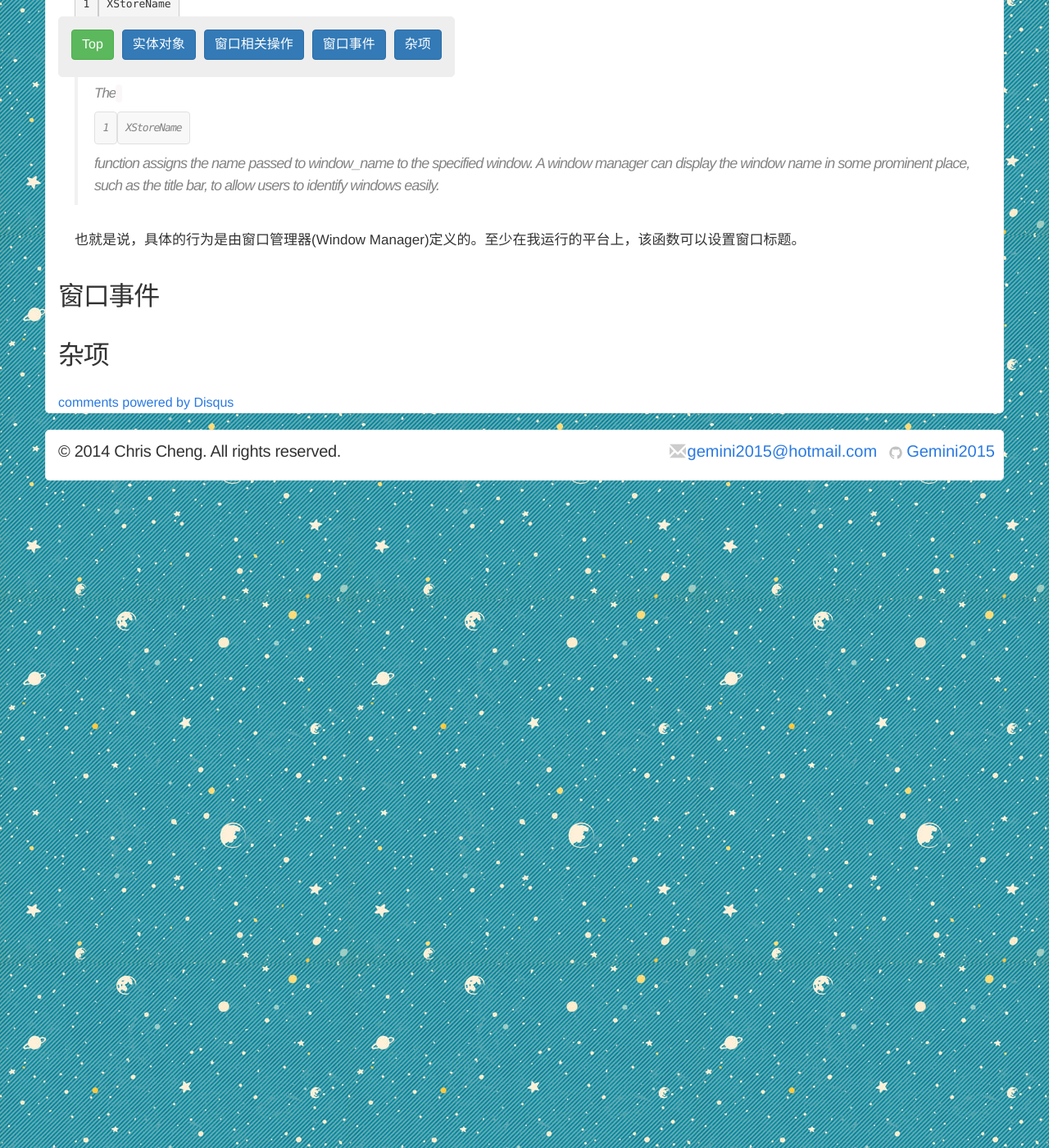
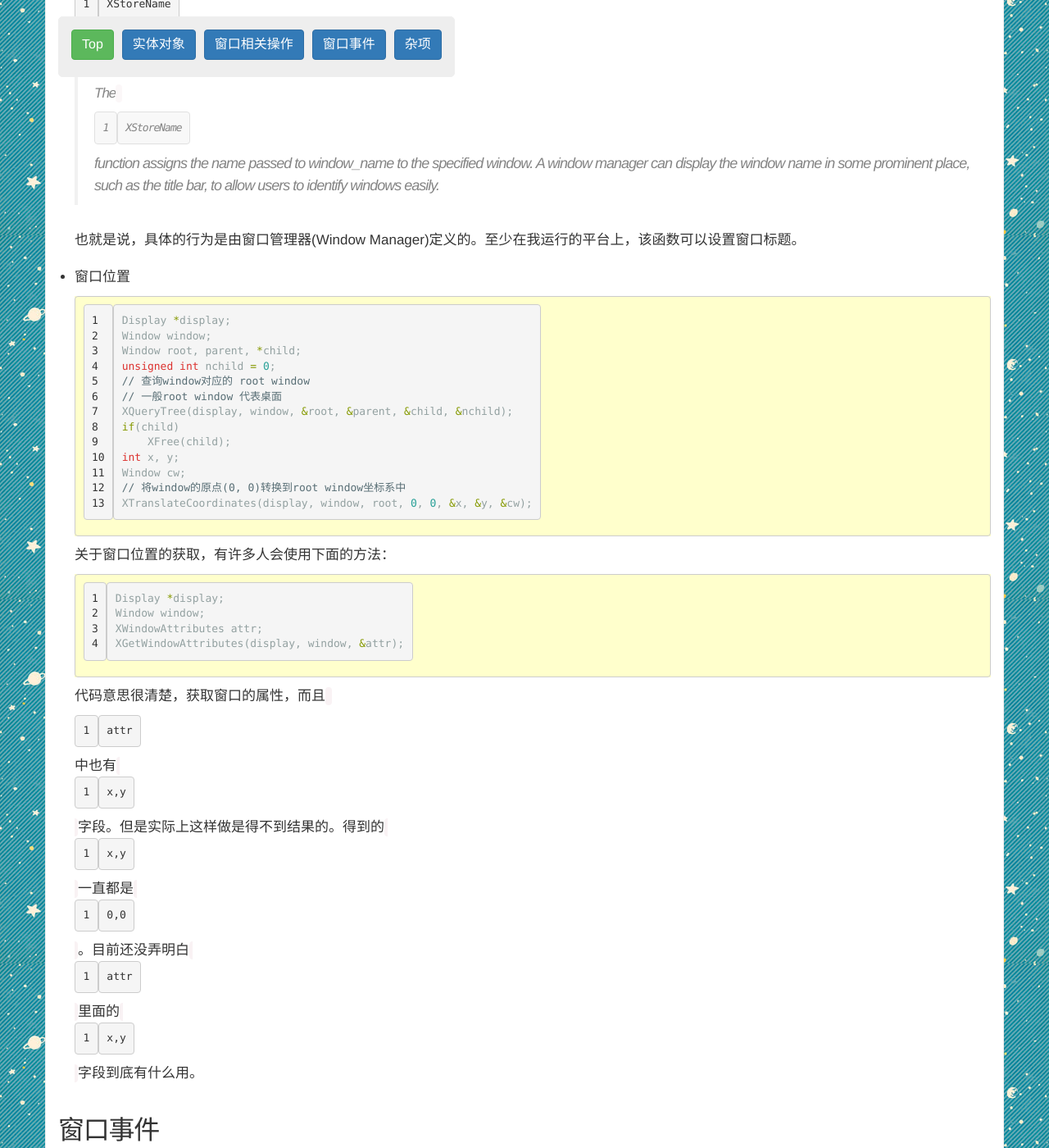
Before and after one commit to Gemini2015/gemini2015.github.io, a Jekyll site: the page built from _posts/2015-03-11-about-X11.markdown, in a window 1280 px wide and 1400 px high, scrolled down 2377 px. Shown: the whole window at 82% size. Built offline with Jekyll 4.4.1, drawn with Linux system fonts in a browser that asks for light colours; nearby versions of some CDN libraries; comment, search, counter and statistics services are not loaded.

Commit message:
update about x11 window position

````diff
--- a/_posts/2015-03-11-about-X11.markdown
+++ b/_posts/2015-03-11-about-X11.markdown
@@ -75,6 +75,33 @@ Window window = XCreateWindow(display, parent, x, y, width, height, border_width
 
     也就是说，具体的行为是由窗口管理器(Window Manager)定义的。至少在我运行的平台上，该函数可以设置窗口标题。
 
+-   窗口位置
+
+    ```
+    Display *display;
+    Window window;
+    Window root, parent, *child;
+    unsigned int nchild = 0;
+    // 查询window对应的 root window
+    // 一般root window 代表桌面
+    XQueryTree(display, window, &root, &parent, &child, &nchild);
+    if(child)
+        XFree(child);
+    int x, y;
+    Window cw;
+    // 将window的原点(0, 0)转换到root window坐标系中
+    XTranslateCoordinates(display, window, root, 0, 0, &x, &y, &cw);
+    ```
+    关于窗口位置的获取，有许多人会使用下面的方法：
+
+    ```
+    Display *display;
+    Window window;
+    XWindowAttributes attr;
+    XGetWindowAttributes(display, window, &attr);
+    ```
+    代码意思很清楚，获取窗口的属性，而且`attr`中也有`x,y`字段。但是实际上这样做是得不到结果的。得到的`x,y`一直都是`0,0`。目前还没弄明白`attr`里面的`x,y`字段到底有什么用。
+
 ## 窗口事件
 
 
````
